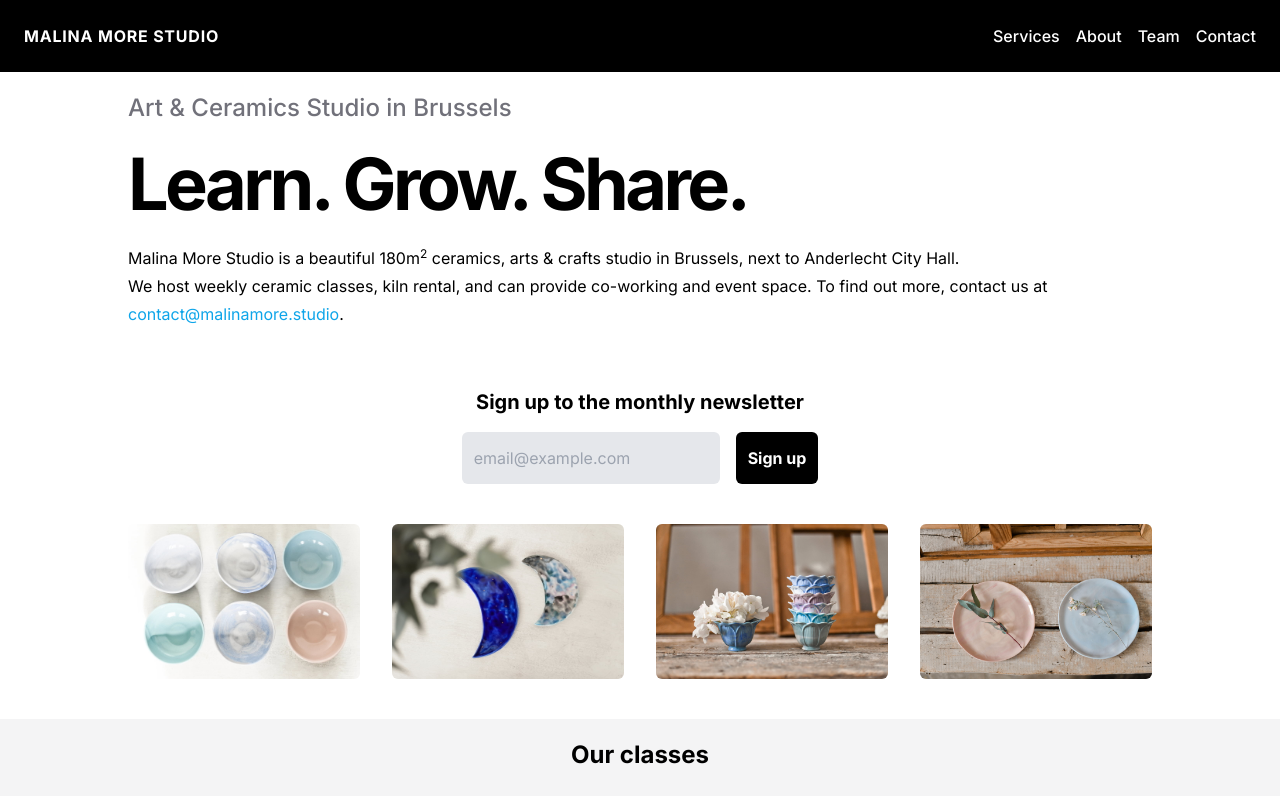
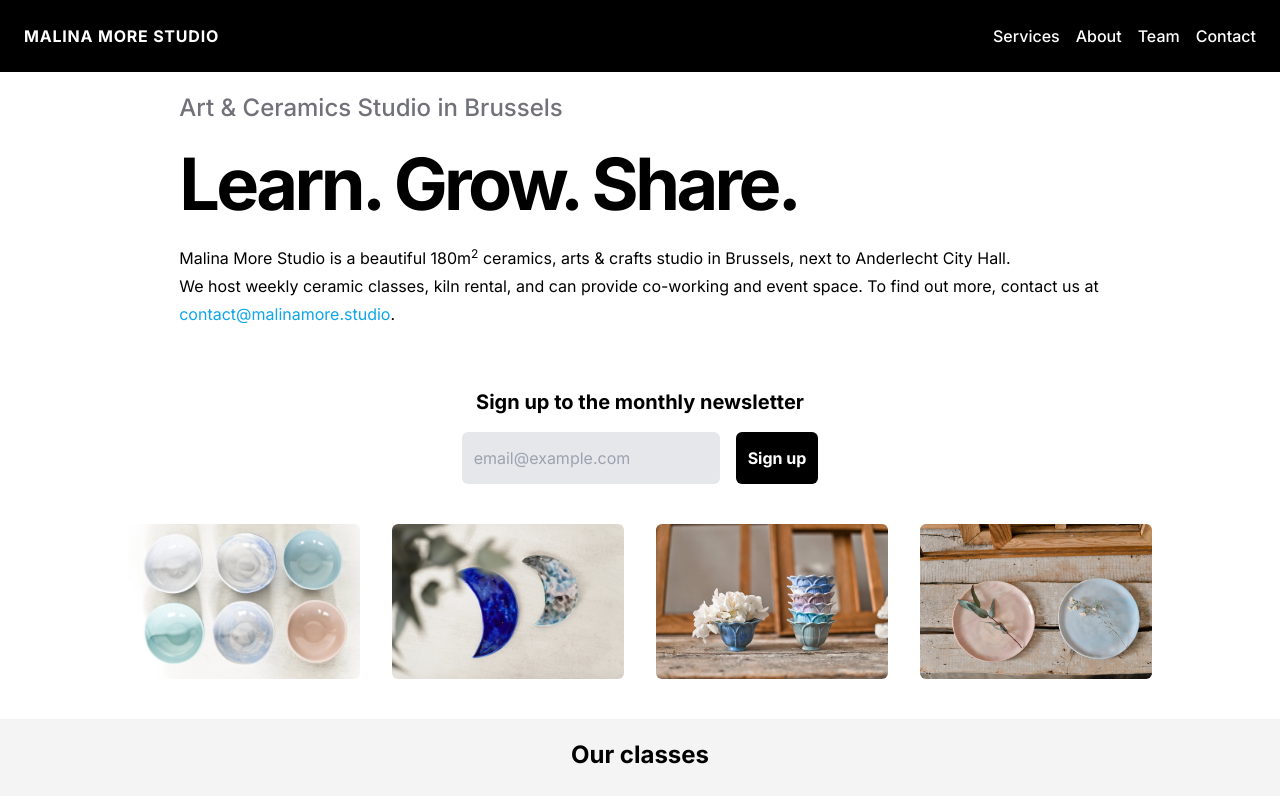
Before and after one commit to jleclanche/malinamore.studio, a Next.js app: page / in a window 1280 px wide. Shown: the top 796 px of the page. Built offline with nearby package versions, Linux system fonts and the light colour scheme.

Commit message:
Wrap section contents (add padding)

```diff
--- a/app/page.tsx
+++ b/app/page.tsx
@@ -23,15 +23,14 @@ export default function Home() {
 	return (
 		<main className="flex flex-col items-center gap-10 overflow-x-hidden leading-7">
 			<section className="max-w-5xl py-5">
-				<p className="text-lg md:text-2xl font-medium text-zinc-500">
+				<div className="px-[5%]">
+					<h1 className="text-lg md:text-2xl font-medium text-zinc-500">
 						Art & Ceramics Studio in Brussels
-				</p>
-
+					</h1>
 					{/* TODO: have the title to use Inter Display (2023-05-17: in beta) */}
 					<p className="text-4xl md:text-6xl lg:text-7xl font-bold tracking-tighter my-6">
 						Learn. Grow. Share.
 					</p>
-
 					<p>
 						Malina More Studio is a beautiful 180m<sup>2</sup> ceramics, arts &
 						crafts studio in Brussels, next to Anderlecht City Hall.
@@ -41,6 +40,7 @@ export default function Home() {
 						co-working and event space. To find out more, contact us at{" "}
 						<EmailLink email={email} />.
 					</p>
+				</div>
 			</section>
 
 			<section className="max-w-2xl md:!py-0 text-center">
```
Lines whose indentation alone changed are shown as unchanged.
